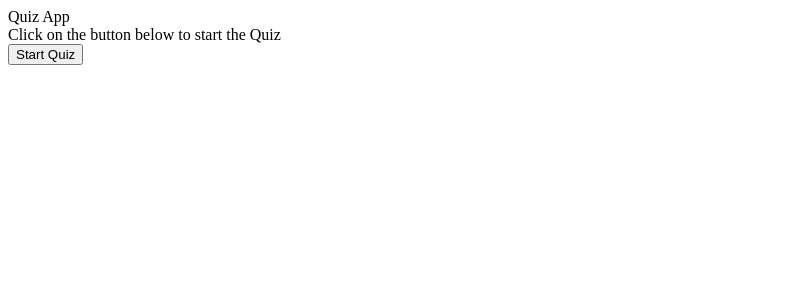
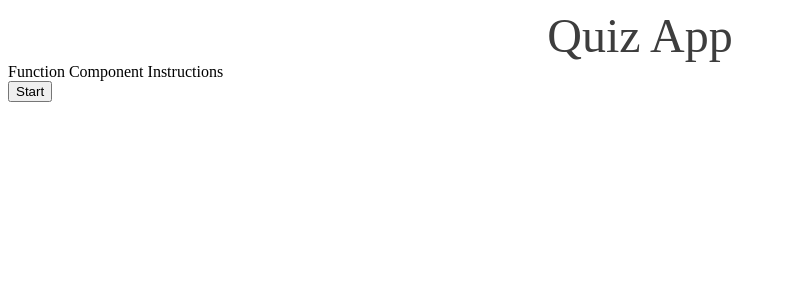
Before and after one commit to abirbhattacharya82/QuizApp, a Vue app: page / in a window 1280 px wide. Shown: the top 300 px of the page, without its empty margins (0-786 px from the left). Built offline with nearby package versions, Linux system fonts and the light colour scheme.

Commit message:
Initialise

```diff
--- /dev/null
+++ b/src/components/FunctionComponent.vue
@@ -0,0 +1,3 @@
+<template>
+    Function Component
+</template>
--- a/src/components/HomeComponent.vue
+++ b/src/components/HomeComponent.vue
@@ -1,27 +1,22 @@
 <template>
-    <div class="Title">
-        Quiz App
-    </div>
-    <div class="Subtitle" v-if="showC1">
-        Click on the button below to start the Quiz
-    </div>
-    <button @click="start()" v-if="showC1">Start Quiz</button>
+  <TitleComponent />
+  <FunctionComponent />
+  <InstructionComponent />
+  <div class="StartArea">
+    <button>Start</button>
+  </div>
 </template>
 
 <script>
-export default {
-  data()
-  {
-    return {
-      showC1: true
-    };
-  },
-  methods:
-  {
-    start()
-    {
-        this.show=false
-    }
-  }
+import TitleComponent from './TitleComponent.vue';
+import FunctionComponent  from './FunctionComponent.vue';
+import InstructionComponent from './InstructionComponent.vue';
+export default{
+  name:'HomeComponent',
+  components:{
+    TitleComponent,
+    FunctionComponent,
+    InstructionComponent
+}
 }
 </script>
--- /dev/null
+++ b/src/components/InstructionComponent.vue
@@ -0,0 +1,3 @@
+<template>
+    Instructions
+</template>
--- /dev/null
+++ b/src/components/TitleComponent.vue
@@ -0,0 +1,14 @@
+<template>
+    <div class="Title">
+        Quiz App
+    </div>
+</template>
+
+<style>
+.Title
+{
+    text-align: center;
+    font-size: 300%;
+    color: rgb(61, 61, 61);
+}
+</style>
```
